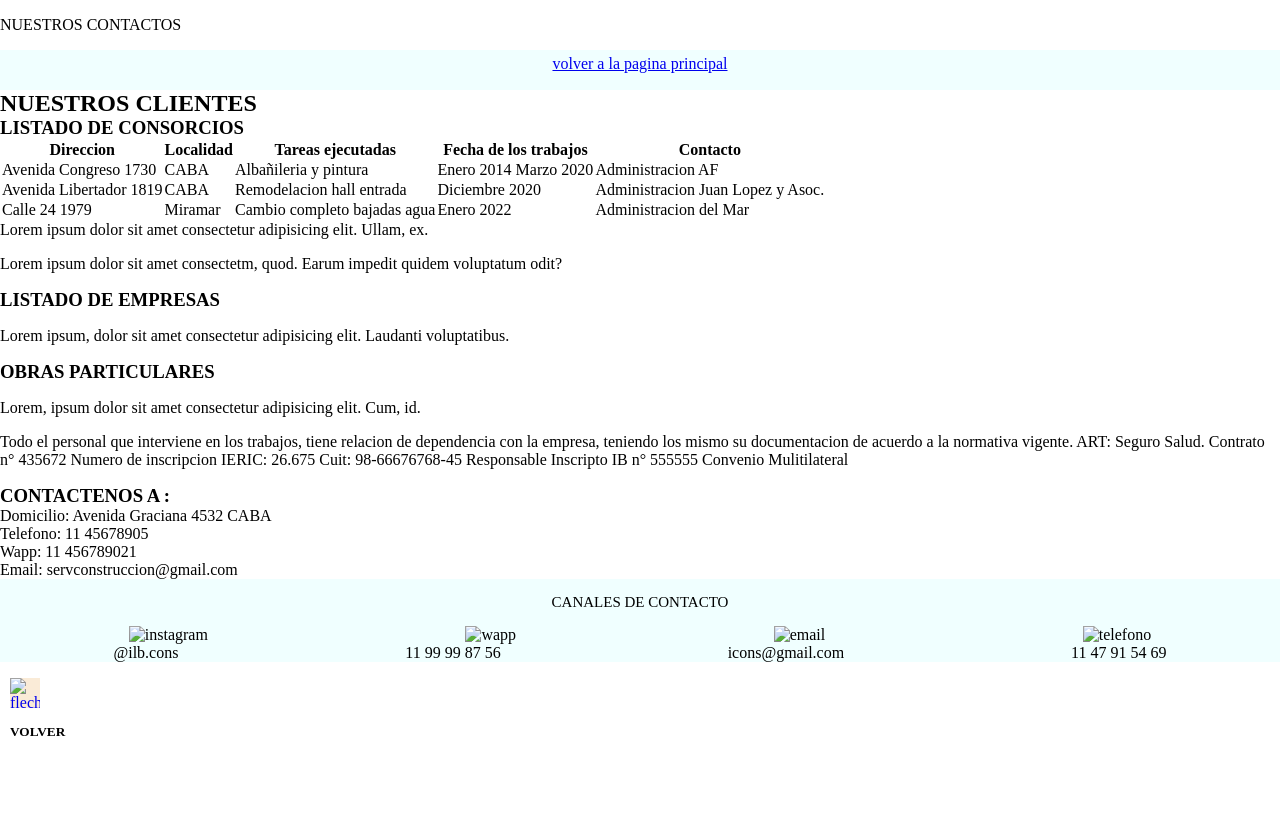
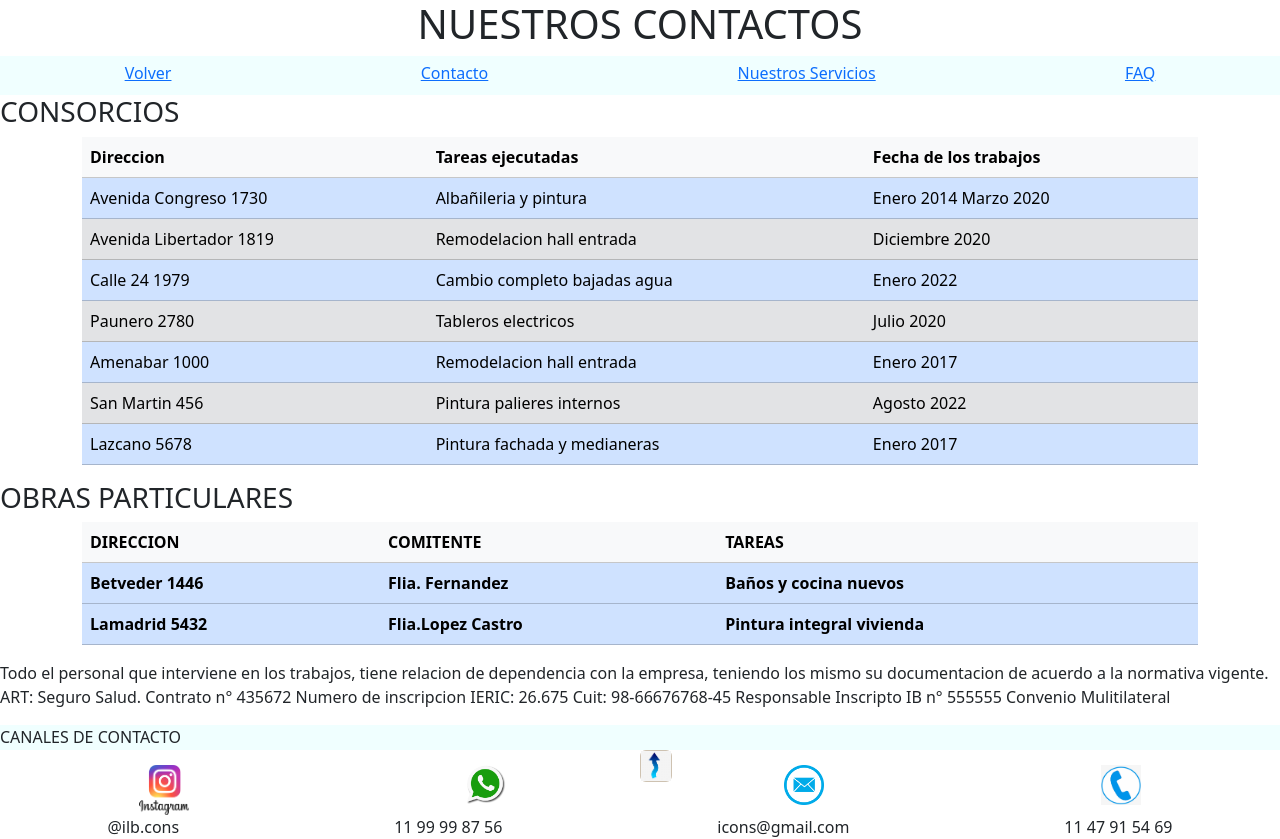
Before and after one commit to ignaciolopezbarg/preentrega2, a plain HTML site: page pages/sobre nosotros.html in a window 1280 px wide. Before the commit the page ends 800 px from the top, so only its background shows below. Drawn offline with nearby package versions, Linux system fonts and the light colour scheme; files that its build step writes are made by us from their sources.

Commit message:
Cambios que no funcionan y generaron errores

```diff
--- a/pages/sobre nosotros.html
+++ b/pages/sobre nosotros.html
@@ -5,76 +5,114 @@
     <meta charset="UTF-8">
     <meta name="viewport" content="width=device-width, initial-scale=1.0">
     <meta http-equiv="X-UA-Compatible" content="IE=edge">
+    <link href="https://cdn.jsdelivr.net/npm/bootstrap@5.3.0-alpha1/dist/css/bootstrap.min.css" rel="stylesheet"
+        integrity="sha384-GLhlTQ8iRABdZLl6O3oVMWSktQOp6b7In1Zl3/Jr59b6EGGoI1aFkw7cmDA6j6gD" crossorigin="anonymous">
+
     <title>sobre nosotros</title>
-    <link rel="stylesheet" href="./style.css">
+    <link rel="stylesheet" href="../style.css">
 </head>
 
 <body>
-    <p id="Encabezado">NUESTROS CONTACTOS </p>
+
+    <h1 id="top"> NUESTROS CONTACTOS </h1>
+
     <header>
         <nav>
-            <a href="./index.html"> volver a la pagina principal </a>
+            <a href="../index.html"> Volver </a>
+            <a href="../pages/contacto.html">Contacto</a>
+            <a href="../pages/nuestros servicios.html">Nuestros Servicios</a>
+            <a href="../pages/FAQ.html">FAQ</a>
+
         </nav>
     </header>
+    <h3>CONSORCIOS</h3>
+    <div class="container">
+        <div class="row"></div>
+        <div class="col"></div>
+        <table class="table table-hover">
 
-    <h2 id="cabecera">NUESTROS CLIENTES</h2>
-    <h3>LISTADO DE CONSORCIOS</h3>
-    <table>
-
-        <tr>
+            <tr class="table table-bordered  table-light table-responsive">
                 <th> Direccion</th>
-            <th>Localidad</th>
                 <th>Tareas ejecutadas</th>
                 <th>Fecha de los trabajos</th>
-            <th>Contacto</th>
+
             </tr>
 
-        <tr>
+            <tr class="table-primary">
                 <td> Avenida Congreso 1730</td>
-            <td>CABA</td>
                 <td>Albañileria y pintura</td>
                 <td>Enero 2014 Marzo 2020</td>
-            <td>Administracion AF</td>
+
             </tr>
 
-        <tr>
+            <tr class="table-secondary">
                 <td>Avenida Libertador 1819</td>
-            <td>CABA</td>
                 <td>Remodelacion hall entrada</td>
                 <td>Diciembre 2020</td>
-            <td>Administracion Juan Lopez y Asoc.</td>
+
             </tr>
 
-        <tr>
+            <tr class="table-primary">
                 <td>Calle 24 1979</td>
-            <td>Miramar</td>
                 <td>Cambio completo bajadas agua</td>
                 <td>Enero 2022</td>
-            <td>Administracion del Mar</td>
+
+            </tr>
+            <tr class="table-secondary">
+                <td>Paunero 2780</td>
+                <td>Tableros electricos</td>
+                <td>Julio 2020</td>
+
+            </tr>
+            <tr class="table-primary">
+                <td>Amenabar 1000</td>
+                <td>Remodelacion hall entrada</td>
+                <td>Enero 2017</td>
+
+            </tr>
+            <tr class="table-secondary">
+                <td>San Martin 456</td>
+                <td>Pintura palieres internos</td>
+                <td>Agosto 2022</td>
+
+            </tr>
+            <tr class="table table-primary">
+                <td>Lazcano 5678</td>
+                <td>Pintura fachada y medianeras</td>
+                <td>Enero 2017</td>
+
+            </tr>
+        </table>
+    </div>
+    <h3>OBRAS PARTICULARES</h3>
+
+    <div class="container">
+        <div class="row"></div>
+        <div class="col"></div>
+        <table class="table table-hover">
+
+            <tr class="table  table-light table-responsive-sm">
+                <th>DIRECCION</th>
+                <th>COMITENTE</th>
+                <th>TAREAS</th>
+
+            </tr>
+            <tr class="table-primary">
+                <th>Betveder 1446</th>
+                <th>Flia. Fernandez</th>
+                <th>Baños y cocina nuevos</th>
+
             </tr>
 
+            <tr class="table-primary">
+                <th>Lamadrid 5432</th>
+                <th>Flia.Lopez Castro</th>
+                <th>Pintura integral vivienda</th>
+
+            </tr>
         </table>
-    Lorem ipsum dolor sit amet consectetur adipisicing elit. Ullam, ex.
-    <p>
-        Lorem ipsum dolor sit amet consectetm, quod. Earum impedit quidem voluptatum odit?
-    </p>
+    </div>
 
-    <h3>LISTADO DE EMPRESAS</h3>
-    <table>
-        <tr></tr>
-    </table>
-
-    <p>
-        Lorem ipsum, dolor sit amet consectetur adipisicing elit. Laudanti voluptatibus.
-
-    </p>
-
-    <h3>OBRAS PARTICULARES</h3>
-    <table>
-        <tr></tr>
-    </table>
-
-    <p> Lorem, ipsum dolor sit amet consectetur adipisicing elit. Cum, id.</p>
     <p>
         Todo el personal que interviene en los trabajos, tiene relacion de dependencia con la
         empresa, teniendo los mismo su documentacion de acuerdo a la normativa vigente.
@@ -83,23 +121,14 @@
         Cuit: 98-66676768-45 Responsable Inscripto
         IB n° 555555 Convenio Mulitilateral
     </p>
-
-
-    <h3>CONTACTENOS A :</h3>
-    <ul>
-        <li> Domicilio: Avenida Graciana 4532 CABA </li>
-        <li> Telefono: 11 45678905 </li>
-        <li> Wapp: 11 456789021 </li>
-        <li> Email: servconstruccion@gmail.com </li>
-    </ul>
     <footer>
         <p id="can">CANALES DE CONTACTO</p>
         <div id="pie">
-            <div id="inst"> <img src="./imagenes web/R.png" alt="instagram" width="50px" height="50px" @ilb.cons></div>
-            <div id="wapp"> <img src="./imagenes web/R (1).png" alt="wapp" width="40px" height="40px"></div>
-            <div id="mail"> <img src="./imagenes web/blue-email-box-circle-png-transparent-icon-2.png" alt="email"
+            <div id="inst"> <img src="../imagenes web/R.png" alt="instagram" width="50px" height="50px" @ilb.cons></div>
+            <div id="wapp"> <img src="../imagenes web/R (1).png" alt="wapp" width="40px" height="40px"></div>
+            <div id="mail"> <img src="../imagenes web/blue-email-box-circle-png-transparent-icon-2.png" alt="email"
                     width="40px" height="40px"></div>
-            <div id="tel"> <img src="./imagenes web/R (1).jpeg" alt="telefono" width="40px" height="40px"></div>
+            <div id="tel"> <img src="../imagenes web/R (1).jpeg" alt="telefono" width="40px" height="40px"></div>
         </div>
         <div id="num">
             <div id="insta"> @ilb.cons</div>
@@ -110,9 +139,12 @@
     </footer>
 </body>
 <P>
-    <a class="card" href="#encabezado" class="boton"><img src="./imagenes web/R (3).png" alt="flecha" width="30px"
+    <a class="card" href="#top" class="boton"><img src="../imagenes web/R (3).png" alt="flecha" width="30px"
             height="30px"></a>
-<h5>VOLVER</h5>
+
 </P>
+<script src="https://cdn.jsdelivr.net/npm/bootstrap@5.3.0-alpha1/dist/js/bootstrap.bundle.min.js"
+    integrity="sha384-w76AqPfDkMBDXo30jS1Sgez6pr3x5MlQ1ZAGC+nuZB+EYdgRZgiwxhTBTkF7CXvN"
+    crossorigin="anonymous"></script>
 
 </html>
--- a/style.css
+++ b/style.css
@@ -3,9 +3,14 @@
     margin: 0;
 }
 
+body {
+    width: 100%;
+    height: 150 vph;
+}
+
 body #encabezado {
     background-color: aliceblue;
-    height: 25px;
+    height: 20px;
     width: auto;
     display: inline-block;
     font-family: Georgia, 'Times New Roman', Times, serif;
@@ -16,7 +21,7 @@ nav {
     display: flex;
     background-color: azure;
     width: 100%;
-    height: 25px;
+    height: auto;
     padding-top: 5px;
     padding-bottom: 10px;
     justify-content: space-around;
@@ -38,17 +43,17 @@ main #fotos {
     display: grid;
     grid-template-areas:
         "izq cent der"
-        "bot bot bot"
-        "parrafos parrafos parrafos";
+        "izq cent der"
+        "izq cent der"
+        "bot bot bot";
     grid-template-columns: repeat(3, 33%);
-    grid-template-rows: 70% 1.5fr 0.5fr;
+    grid-template-rows: 30% 30% 30% 10%;
     column-gap: 2px;
 }
 
 .izq {
-    background-color: rgb(0, 255, 17);
+    background-color: cornsilk;
     grid-area: izq;
-
 }
 
 .cent {
@@ -57,33 +62,26 @@ main #fotos {
 }
 
 .der {
-    background-color: rgb(255, 80, 188);
+    background-color: rgb(80, 162, 255);
     grid-area: der;
 }
 
 .bot {
+    height: min-content;
     background-color: honeydew;
     grid-area: bot;
     text-align: center;
-    font-size: larger;
 }
 
 #parrafos {
-    grid-area: parrafos;
+    height: min-content;
     font-family: 'Gill Sans', 'Gill Sans MT', Calibri, 'Trebuchet MS', sans-serif;
-    font-size: 20px;
+    font-size: 19px;
     font-style: oblique;
     margin-left: 5px;
-    margin-right: 5px;
-    text-align: center;
 }
-
-p {
-    display: block;
-    margin-block-start: 1em;
-    margin-block-end: 1em;
-    margin-inline-start: 0px;
-    margin-inline-end: 0px;
+#parrafos {
+    height: auto;
 }
 
 footer {
@@ -91,13 +89,8 @@ footer {
     flex-direction: column;
     background-color: azure;
     width: 100%;
-    max-height: auto;
-}
+    height: 25px;
 
-#can {
-    font-size: 15px;
-    display: flex;
-    justify-content: center;
 }
 
 #pie {
@@ -110,24 +103,39 @@ footer {
     justify-content: space-around;
 }
 
-p {
-    display: block;
-    margin-block-start: 1em;
-    margin-block-end: 1em;
-    margin-inline-start: 0px;
-    margin-inline-end: 0px;
+#finales {
+    display: inline-block;
+    width: 100%;
+    height: min-content;
 }
 
 .card {
-    display: flex;
-    justify-content: left;
+    display: inline-flex;
     background-color: antiquewhite;
-    width: 30px;
-    margin-left: 10px;
+    margin-left: 50%;
 }
 
-h5 {
-    display: flex;
-    justify-content: left;
-    margin-left: 10px;
+.misc {
+    display: inline-flex;
+    background-color: antiquewhite;
+    margin-left: 50%;
 }
+
+.nuevostitulos {
+    display: inline-block;
+    width: 100%;
+    background-color: antiquewhite;
+    padding: 5px;
+}
+
+#clientes {
+    text-align: center;
+}
+
+#consorcios {
+    text-align: center;
+}
+
+#top {
+    text-align: center;
+}
```
Also changed, not shown: index.html (+34 -28 lines), pages/nuestros servicios.html (+7 -2 lines). Lines whose indentation alone changed are shown as unchanged.
